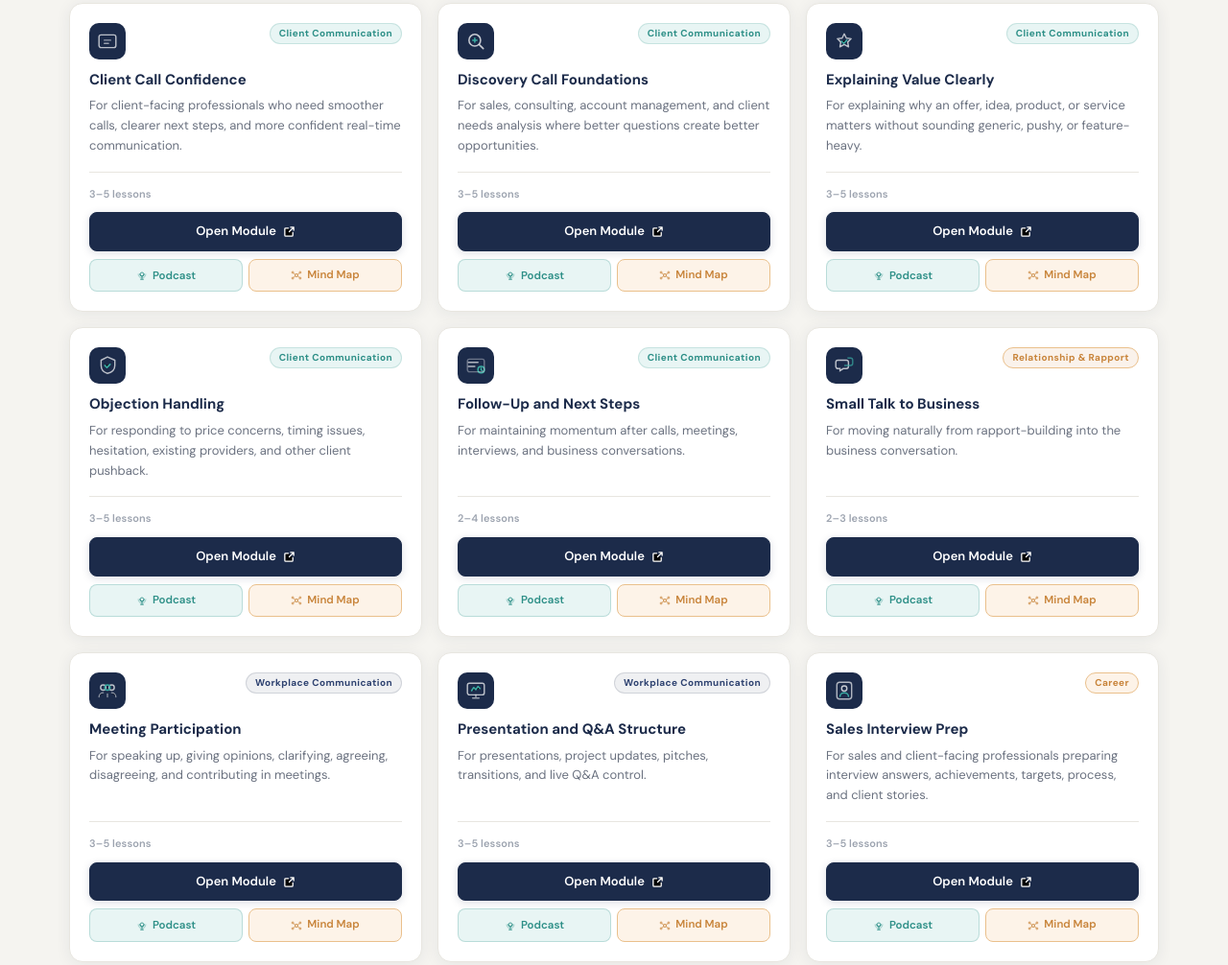
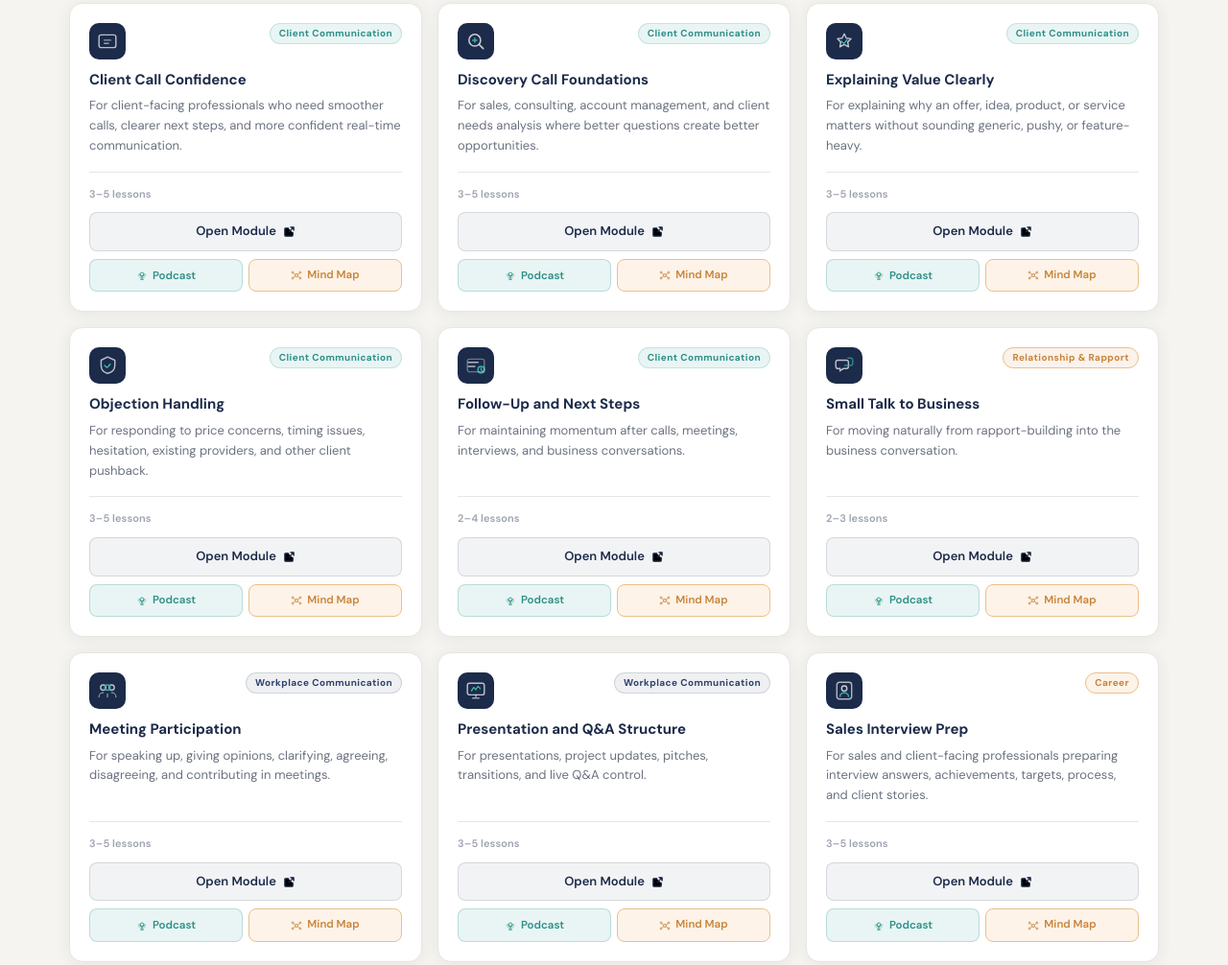
Before and after one commit to VagabonDigital/aptum-suite, a plain HTML site: page index.html in a window 1280 px wide. Shown: the part 2448-3454 px from the top of the page at 96% size. Drawn offline with Linux system fonts and the light colour scheme.

Commit message:
Soften Aptum Suite module card actions

```diff
--- a/index.html
+++ b/index.html
@@ -1214,24 +1214,25 @@
       justify-content: center;
       gap: 7px;
       width: 100%;
-      background: var(--navy);
-      border: 1.5px solid var(--navy);
+      background: rgba(28, 43, 74, 0.055);
+      border: 1.5px solid rgba(28, 43, 74, 0.14);
       border-radius: var(--radius-sm);
       padding: 9px 14px;
       font-family: 'DM Sans', sans-serif;
       font-size: 13px;
       font-weight: 600;
-      color: white;
+      color: var(--navy);
       text-decoration: none;
       transition: var(--transition);
-      box-shadow: 0 2px 8px rgba(28, 43, 74, 0.15);
+      box-shadow: none;
     }
 
     .module-open-btn:hover {
       background: var(--navy);
       border-color: var(--navy);
+      color: white;
       transform: translateY(-1px);
-      box-shadow: 0 4px 14px rgba(28, 43, 74, 0.22);
+      box-shadow: 0 4px 14px rgba(28, 43, 74, 0.16);
     }
 
     /* Secondary: Podcast + Mind Map row */
```
